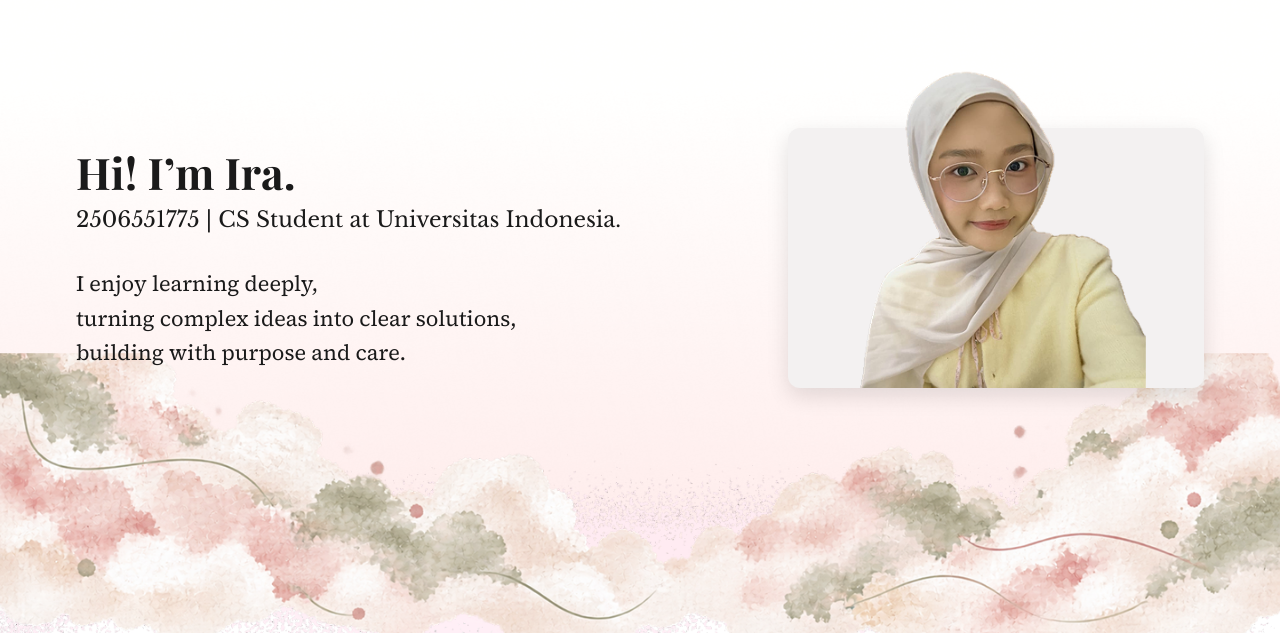
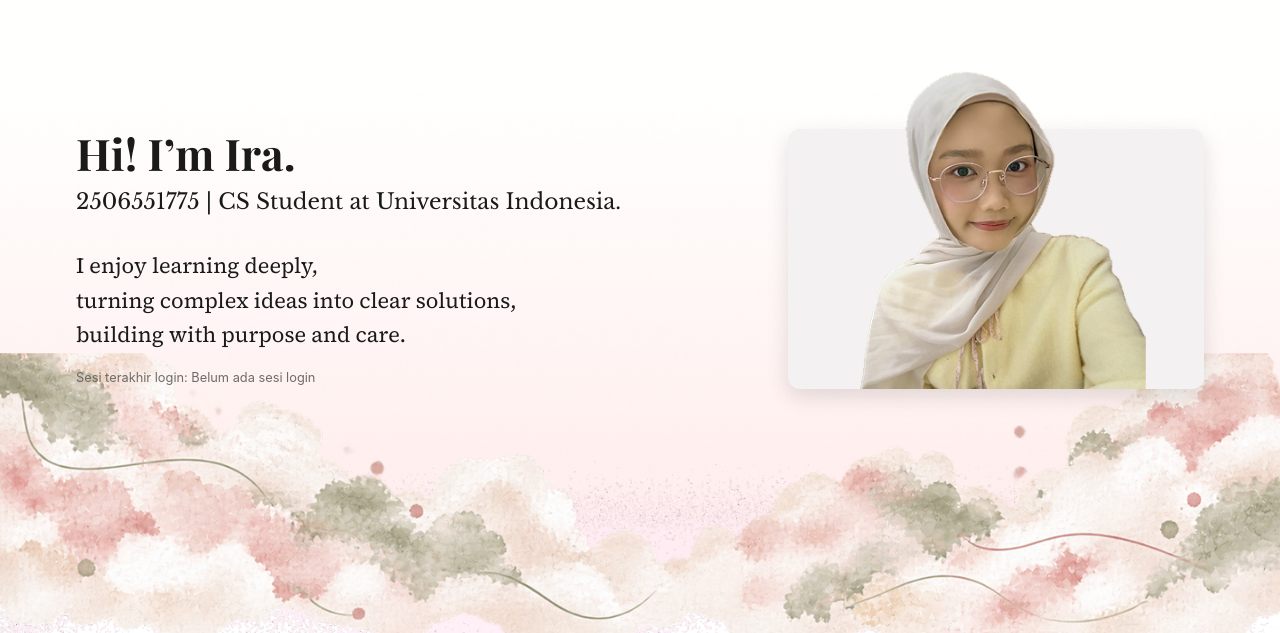
Before and after one commit to raa-arianti/myportofolio, a Django app: page / in a window 1280 px wide. Shown: the part 82-715 px from the top of the page. Run offline with Django 5.2, Linux system fonts and the light colour scheme.

Commit message:
feat: record the last login time in a cookie
login_user sets a last_login cookie, show_main reads it with a fallback message, the profile page shows it under the bio, and logout_user deletes it.

Co-Authored-By: Claude Opus 5 <noreply@anthropic.com>

```diff
--- a/main/views.py
+++ b/main/views.py
@@ -1,3 +1,5 @@
+import datetime
+
 from django.contrib import messages
 from django.contrib.auth import login, logout
 from django.contrib.auth.forms import AuthenticationForm, UserCreationForm
@@ -17,7 +19,10 @@ from main.owner import SESSION_KEY, is_owner, owner_lock_enabled, owner_required
 
 
 def show_main(request):
+    # Cookie last_login dikirim browser di setiap request setelah login.
+    last_login = request.COOKIES.get("last_login", "Belum ada sesi login")
     context = {
+        "last_login": last_login,
         "nickname": "Ira",
         "npm": "2506551775",
         "role": "CS Student at Universitas Indonesia",
@@ -224,11 +229,17 @@ def login_user(request):
     form = AuthenticationForm(request, data=request.POST or None)
     if request.method == "POST" and form.is_valid():
         login(request, form.get_user())
-        return redirect("main:show_main")
+        response = redirect("main:show_main")
+        response.set_cookie(
+            "last_login", datetime.datetime.now().strftime("%Y-%m-%d %H:%M:%S")
+        )
+        return response
 
     return render(request, "login.html", {"form": form})
 
 
 def logout_user(request):
     logout(request)
-    return redirect("main:show_main")
+    response = redirect("main:show_main")
+    response.delete_cookie("last_login")
+    return response
--- a/static/css/style.css
+++ b/static/css/style.css
@@ -154,6 +154,13 @@ h1, h2, h3, .brand {
 .bio {
     font-size: clamp(1rem, 1.7vw, 1.5rem);
     line-height: 1.6;
+}
+
+.last-login {
+    margin-top: 1rem;
+    font-family: var(--font-ui);
+    font-size: 0.8rem;
+    color: var(--text-muted);
 }
 
 /* Kartu foto. SENGAJA tanpa overflow: hidden, karena kepala di foto memang
--- a/templates/index.html
+++ b/templates/index.html
@@ -13,6 +13,7 @@
                     <h1>Hi! I&rsquo;m {{ nickname }}.</h1>
                     <p class="hero-role">{{ npm }} | {{ role }}.</p>
                     <p class="bio">{{ bio|linebreaksbr }}</p>
+                    <p class="last-login">Sesi terakhir login: {{ last_login }}</p>
                 </div>
 
                 <div class="hero-photo">
```
